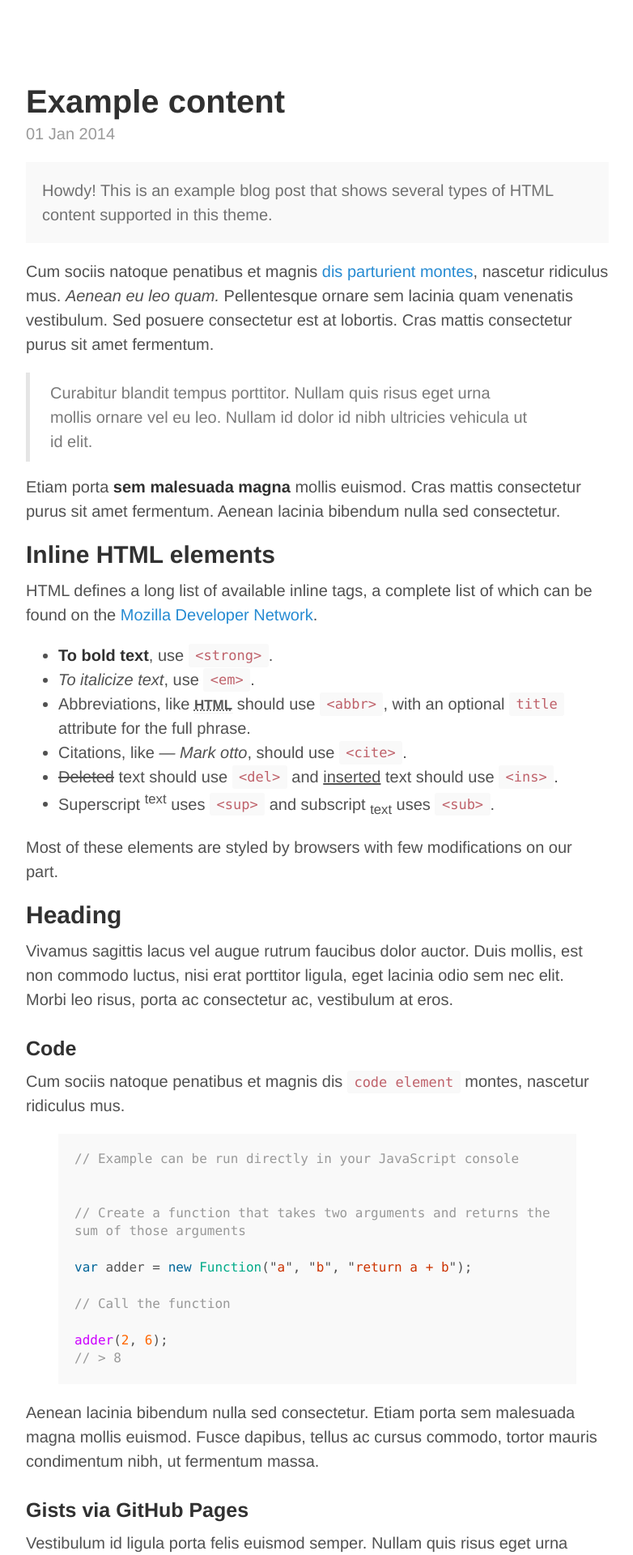
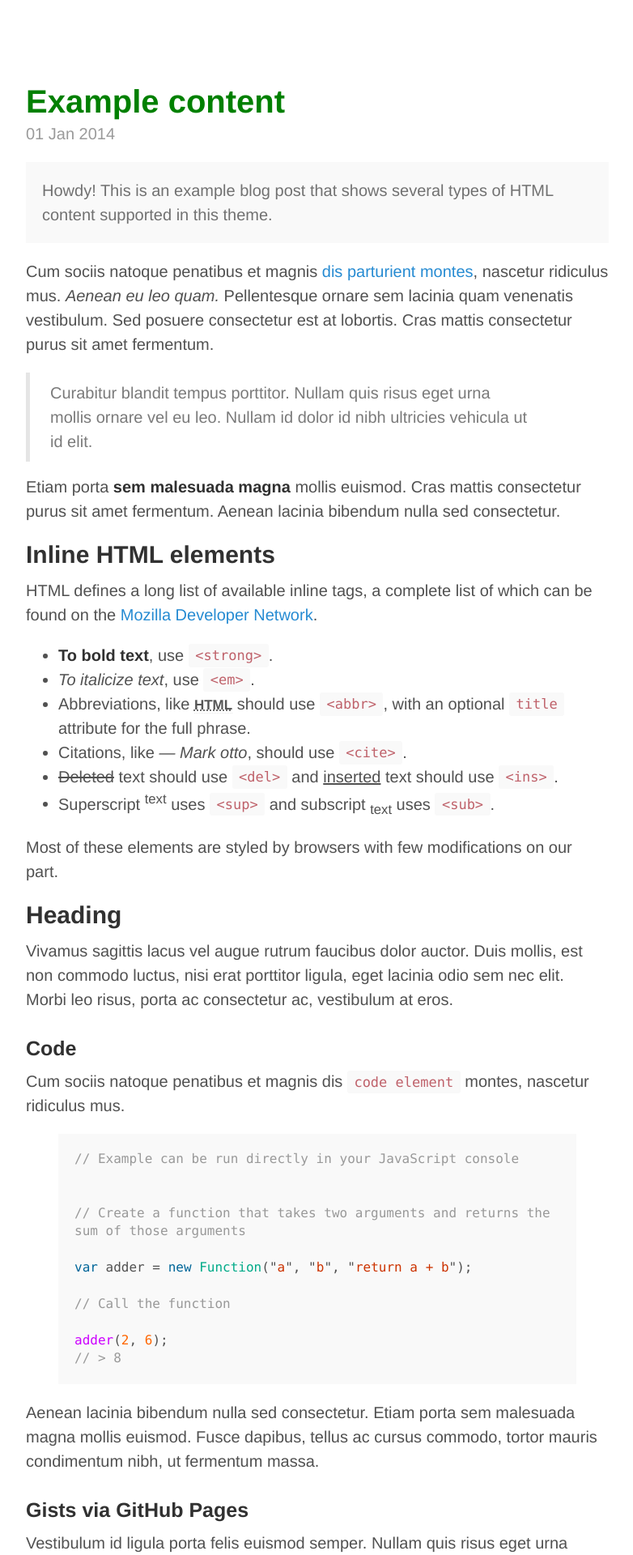
Before and after one commit to BryanSchuetz/culture-namer, a Jekyll site: the page built from _posts/2014-01-01-example-content.md, in a window 1280 px wide. Shown: the top 1920 px of the page at 81% size, without its empty margins (248-1030 px from the left). Built offline with Jekyll 4.4.1, drawn with Linux system fonts in a browser that asks for light colours; Markdown is read by kramdown in place of the engine named in the settings.

Commit message:
baking in sass support

```diff
--- a/_config.yml
+++ b/_config.yml
@@ -7,3 +7,7 @@ permalink:        none
 paginate:         1
 
 exclude: ['README.md', '.gitignore']
+
+# Sass support via Jekyll 2.0
+sass:
+    sass_dir: public/_sass
--- a/_includes/head.html
+++ b/_includes/head.html
@@ -14,8 +14,7 @@
   </title>
 
   <!-- CSS -->
-  <link rel="stylesheet" href="/public/css/poole.css">
-  <link rel="stylesheet" href="/public/css/syntax.css">
+  <link rel="stylesheet" href="/public/css/main.css">
 
   <!-- Icons -->
   <link rel="apple-touch-icon-precomposed" sizes="144x144" href="/public/apple-touch-icon-144-precomposed.png">
--- /dev/null
+++ b/public/_sass/variables.scss
@@ -0,0 +1 @@
+$emphasis: green;
--- a/public/css/poole.css
+++ b/public/css/main.scss
@@ -1,3 +1,7 @@
+---
+---
+@import "variables";
+@import "syntax";
 /*
  *                        ___
  *                       /\_ \
@@ -334,7 +338,7 @@ tbody tr:nth-child(odd) th {
 .page-title,
 .post-title,
 .post-title a {
-  color: #303030;
+  color: $emphasis;
 }
 .page-title,
 .post-title {
```
Also changed, not shown: public/_sass/syntax.scss (renamed from public/css/syntax.css), 1 other file.
